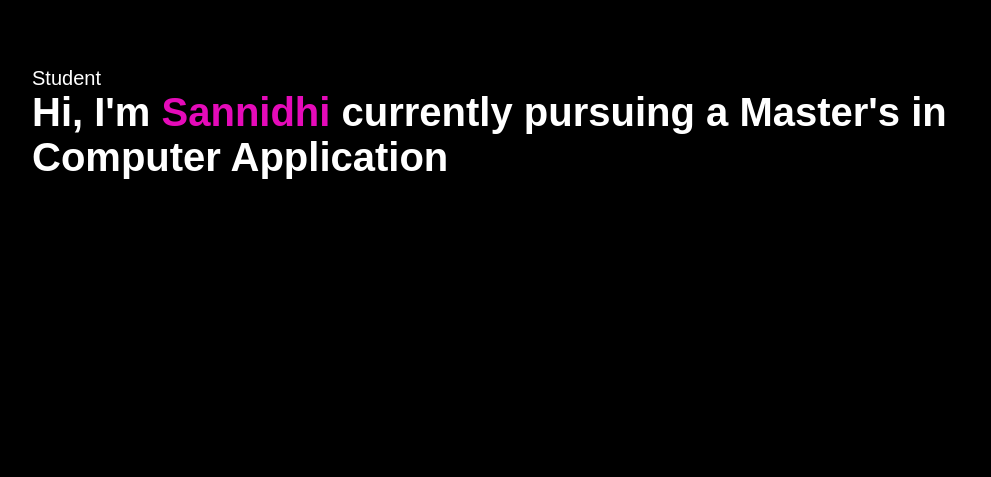
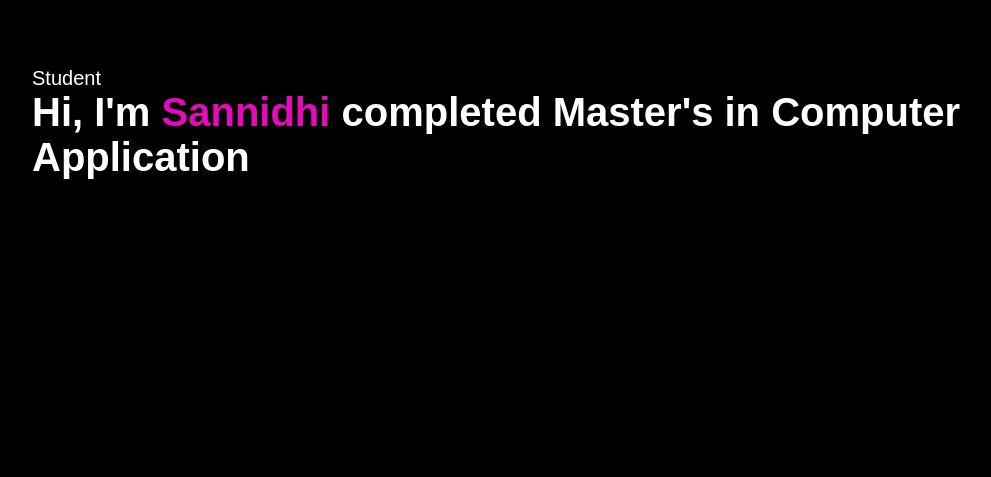
Before and after one commit to 123SANNIDHI/Portfolio, a plain HTML site: page index.html in a window 1280 px wide. Shown: the part 234-711 px from the top of the page, without its empty margins (96-1087 px from the left). Drawn offline with Linux system fonts and the light colour scheme.

Commit message:
Update index.html

```diff
--- a/index.html
+++ b/index.html
@@ -24,7 +24,7 @@
         </div>
         <div class="header-text">
             <p>Student</p>
-            <h1>Hi, I'm <span>Sannidhi</span> currently pursuing a Master's in Computer Application</h1>
+            <h1>Hi, I'm <span>Sannidhi</span> completed Master's in Computer Application</h1>
         </div>
     </div>
 
```
